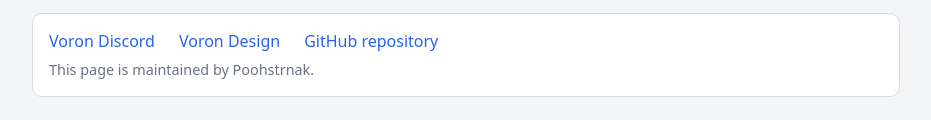
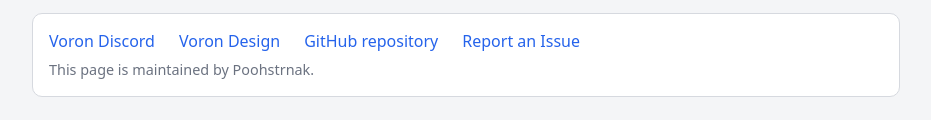
Before and after one commit to Poohstrnak/Voron-Serial-Generator, a plain HTML site: page index.html in a window 1280 px wide. Shown: the part 577-697 px from the top of the page, without its empty margins (174-1105 px from the left). Drawn offline with nearby package versions, Linux system fonts and the light colour scheme.

Commit message:
Adding link to report issues

```diff
--- a/index.html
+++ b/index.html
@@ -89,6 +89,7 @@
       <a href="https://discord.gg/voron" target="_blank" rel="noopener">Voron Discord</a>
       <a href="https://vorondesign.com/" target="_blank" rel="noopener">Voron Design</a>
       <a href="https://github.com/Poohstrnak/Voron-Serial-Generator" target="_blank" rel="noopener">GitHub repository</a>
+      <a href="https://github.com/Poohstrnak/Voron-Serial-Generator/issues" target="_blank" rel="noopener">Report an Issue</a>
       <p>This page is maintained by Poohstrnak.</p>
     </nav>
   </main>
```
